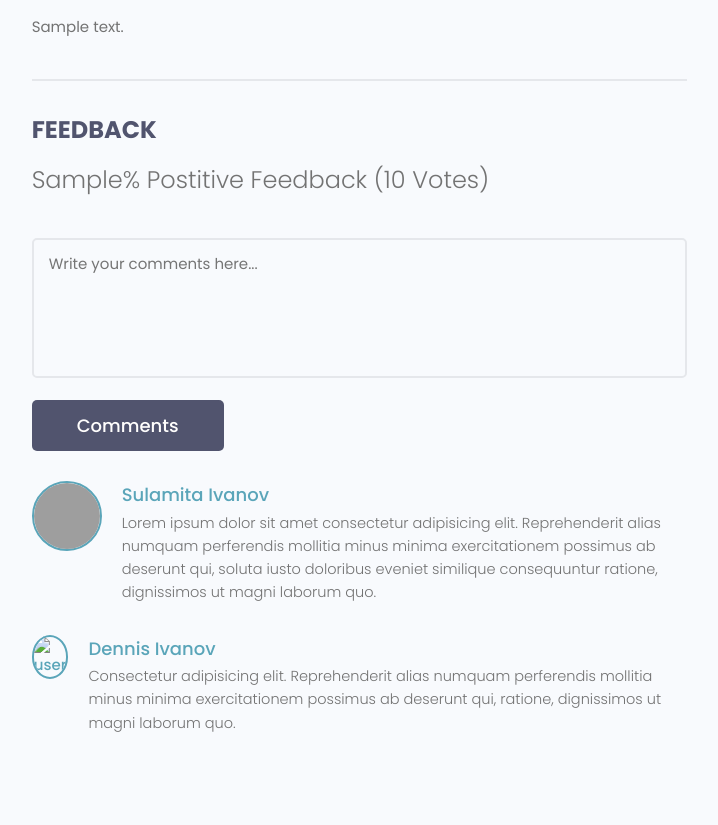
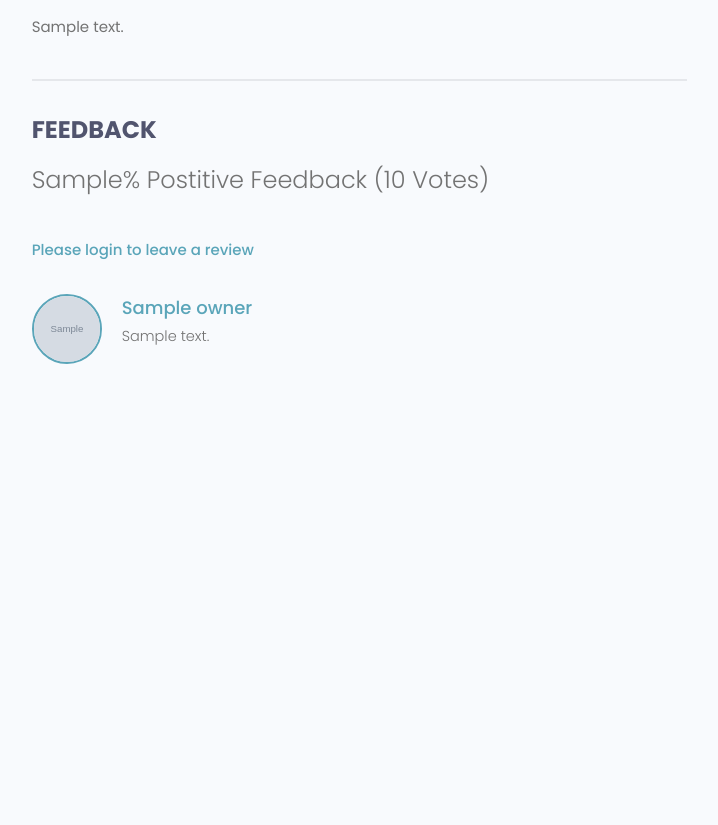
Before and after one commit to souleymanediallo/developer, a Django app: template templates/projects/project-detail.html in a window 1280 px wide. Shown: the part 696-1521 px from the top of the page, without its empty margins (465-1183 px from the left). After the commit the page ends 1060 px from the top, so only its background shows below. Run offline with Django 5.2, Linux system fonts and the light colour scheme; the template is opened without the code that fills it: most values are stand-ins (such as "Sample title", 1, 10 or a date in 2020); grey boxes marked "Sample" are stand-in pictures; some libraries are stand-ins or nearby versions; grey boxes are pictures that could not be loaded.

Commit message:
add comments

```diff
--- a/projects/admin.py
+++ b/projects/admin.py
@@ -8,7 +8,7 @@ class ProjectAdmin(admin.ModelAdmin):
 
 
 class ReviewAdmin(admin.ModelAdmin):
-    list_display = ('projet', 'value', 'id')
+    list_display = ('project', 'value', 'id')
 
 
 class TagAdmin(admin.ModelAdmin):
--- a/templates/projects/project-detail.html
+++ b/templates/projects/project-detail.html
@@ -34,43 +34,43 @@
                     <h5 class="project--rating">
                         {{ project.vote_ratio }}% Postitive Feedback ({{ project.vote_total }} Votes)
                     </h5>
-
-                    <form class="form" action="#" method="POST">
+                    {% if request.user.profile.id in project.reviewers %}
+                    <p>You have already submitted your review for this project</p>
+                    {% elif request.user.profile == project.owner %}
+                    <p>You cannot review your own work</p>
+                    {% elif request.user.is_authenticated %}
+                    <form class="form" action="{% url 'project-detail' project.id %}" method="POST">
+                        {% csrf_token %}
                         <!-- Textarea -->
+                        {% for field in form %}
                         <div class="form__field">
                             <label for="formInput#textarea">Comments: </label>
-                            <textarea class="input input--textarea" name="message" id="formInput#textarea"
-                                      placeholder="Write your comments here..."></textarea>
+                            {{ field }}
                         </div>
+                        {% endfor %}
                         <input class="btn btn--sub btn--lg" type="submit" value="Comments" />
                     </form>
+                    {% else %}
+                    <a href="{% url 'login' %}?next={{request.path}}">Please login to leave a review</a>
+                    {% endif %}
+
                     <div class="commentList">
+                        {% for review in project.review_set.all %}
+                        {% if review.body %}
                         <div class="comment">
-                            <a href="profile.html">
+                            <a href="#">
                                 <img class="avatar avatar--md"
-                                     src="https://pbs.twimg.com/profile_images/1335382240931368961/b3wSZKj4_400x400.jpg" alt="user" />
+                                     src="{{ review.project.owner.profile_image }}" alt="user" />
                             </a>
                             <div class="comment__details">
-                                <a href="profile.html" class="comment__author">Sulamita Ivanov</a>
+                                <a href="#" class="comment__author">{{ review.project.owner.name }}</a>
                                 <p class="comment__info">
-                                    Lorem ipsum dolor sit amet consectetur adipisicing elit. Reprehenderit alias numquam perferendis
-                                    mollitia minus minima exercitationem possimus ab deserunt qui, soluta iusto doloribus eveniet
-                                    similique consequuntur ratione, dignissimos ut magni laborum quo.
+                                    {{ review.body|linebreaksbr }}
                                 </p>
                             </div>
                         </div>
-                        <div class="comment">
-                            <a href="profile.html">
-                                <img class="avatar avatar--md" src="#" alt="user" />
-                            </a>
-                            <div class="comment__details">
-                                <a href="profile.html" class="comment__author">Dennis Ivanov</a>
-                                <p class="comment__info">
-                                    Consectetur adipisicing elit. Reprehenderit alias numquam perferendis mollitia minus minima
-                                    exercitationem possimus ab deserunt qui, ratione, dignissimos ut magni laborum quo.
-                                </p>
-                            </div>
-                        </div>
+                         {% endif %}
+                        {% endfor %}
                     </div>
                 </div>
             </div>
```
Also changed, not shown: projects/forms.py (+18 -1 lines), projects/models.py (+20 -1 lines), projects/views.py (+15 -2 lines), projects/migrations/0004_alter_project_options_alter_project_featured_image.py (added), projects/migrations/0005_rename_projet_review_project_and_more.py (added).
